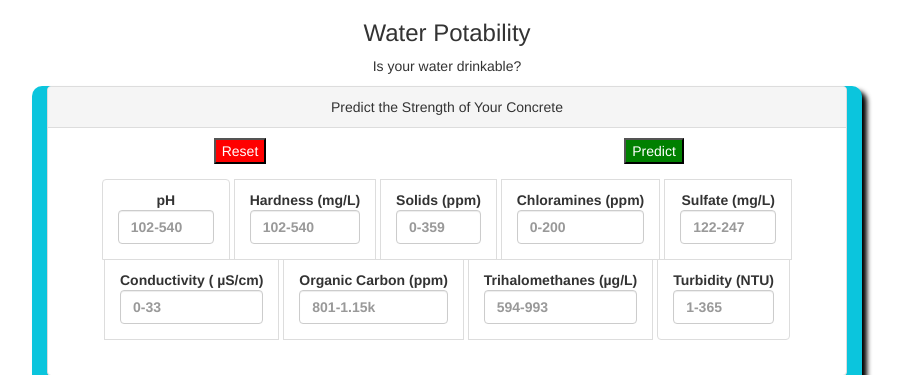
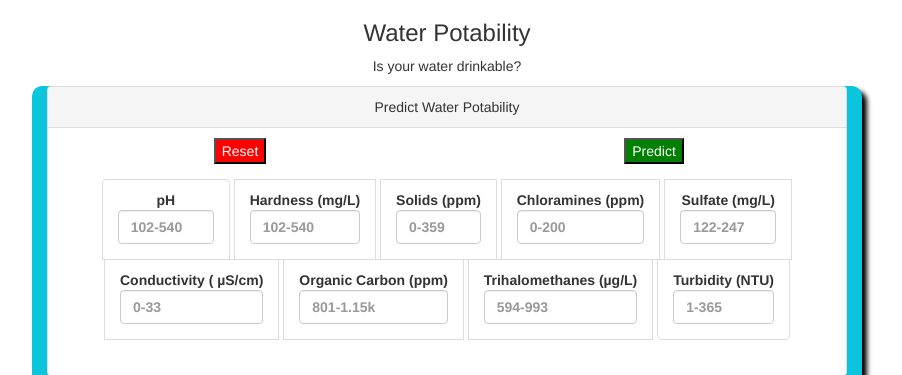
Before and after one commit to georgiafbi/rock_candy, a Flask app: page /water in a window 1280 px wide. Shown: the part 122-497 px from the top of the page, without its empty margins (193-1095 px from the left). Run offline with Flask 2, Linux system fonts and the light colour scheme; some libraries are stand-ins or nearby versions.

Commit message:
good morning

```diff
--- a/templates/water.html
+++ b/templates/water.html
@@ -51,7 +51,7 @@
                 <div class="col-md-12">
                     <aside class="filters">
                         <div class="panel panel-default">
-                            <div class="panel-heading" style="text-align: center;">Predict the Strength of Your Concrete
+                            <div class="panel-heading" style="text-align: center;">Predict Water Potability
                             </div>
                             <div class="row">
                                 <div class="col-md-6 col-sm-6" style="text-align: center;margin-top: 10px;">
```
